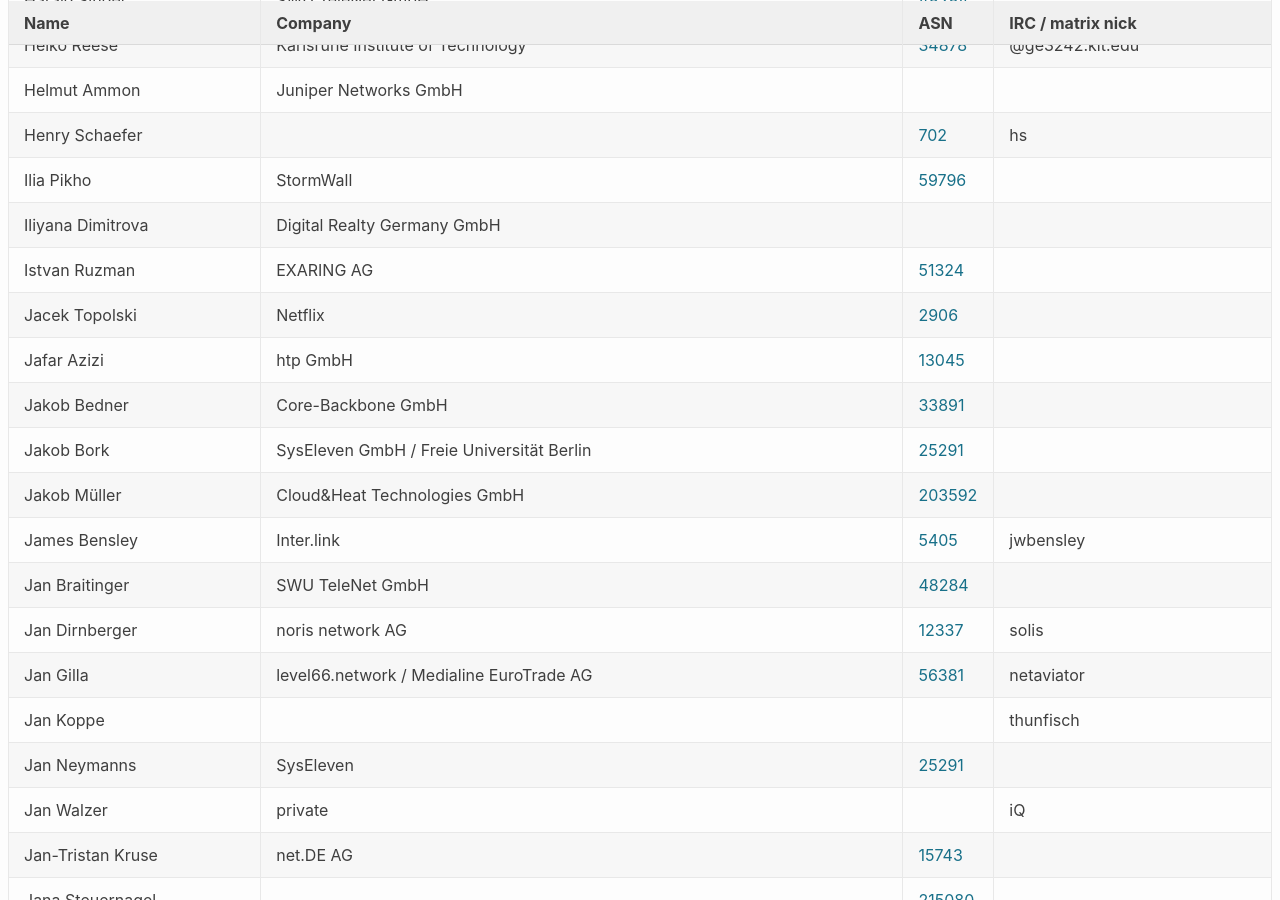
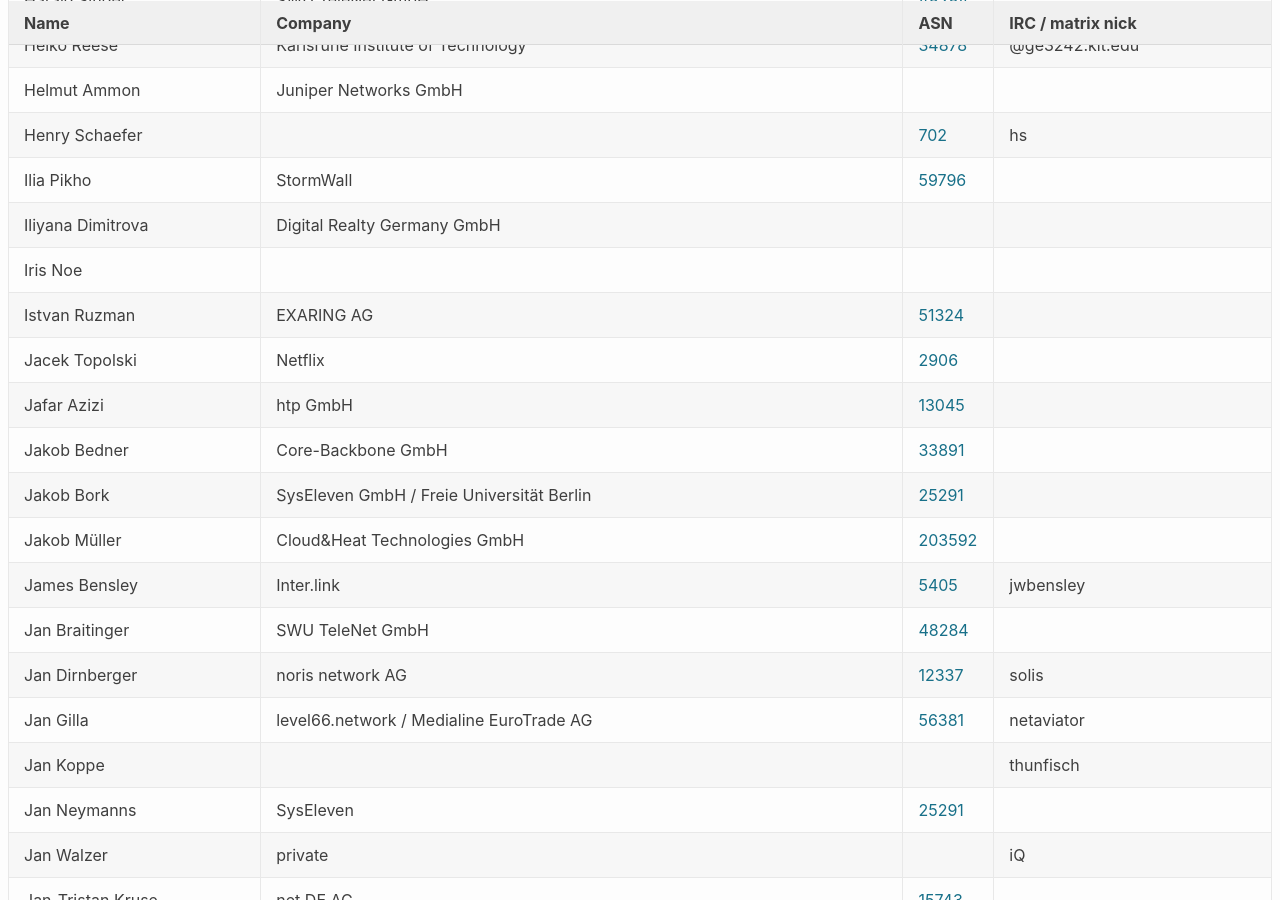
Before and after one commit to denog/pretix-attendeelist, a Jekyll site: the page built from denog17/index.markdown, in a window 1280 px wide and 900 px high, scrolled down 5779 px. Built offline with Jekyll 4.4.1, drawn with Linux system fonts in a browser that asks for light colours.

Commit message:
Latest data: Thu Sep 11 06:37:24 UTC 2025

```diff
--- a/_data/attendees_denog17_onsite.json
+++ b/_data/attendees_denog17_onsite.json
@@ -780,6 +780,12 @@
     "asn": null
   },
   {
+    "name": "Iris Noe",
+    "company": null,
+    "irc": null,
+    "asn": null
+  },
+  {
     "name": "Istvan Ruzman",
     "company": "EXARING AG",
     "irc": null,
```
